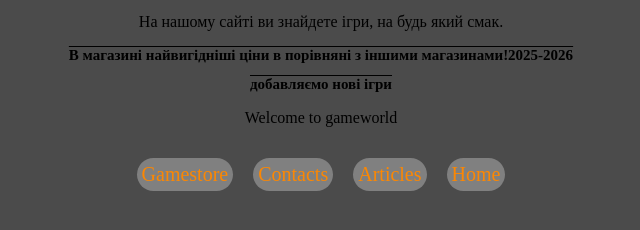
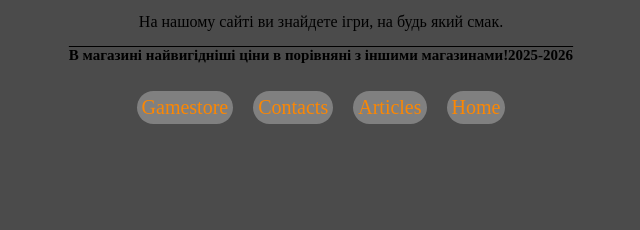
Before and after one commit to koliakikot19122005-cyber/gamesite, a plain HTML site: page pages/about.html in a window 1280 px wide. Shown: the part 166-396 px from the top of the page, without its empty margins (319-959 px from the left). Drawn offline with Linux system fonts and the light colour scheme.

Commit message:
add liand p

```diff
--- a/pages/about.html
+++ b/pages/about.html
@@ -14,8 +14,6 @@
 <p>На  нашому сайті ви знайдете ігри, на будь який смак.</p>
 
 <h2>В магазині найвигідніші ціни в порівняні з іншими магазинами!2025-2026</h2>
-<h2> добавляємо нові ігри</h2>
-<p>Welcome to gameworld</p>
 </div>
 
 <div class="navigation">
```
